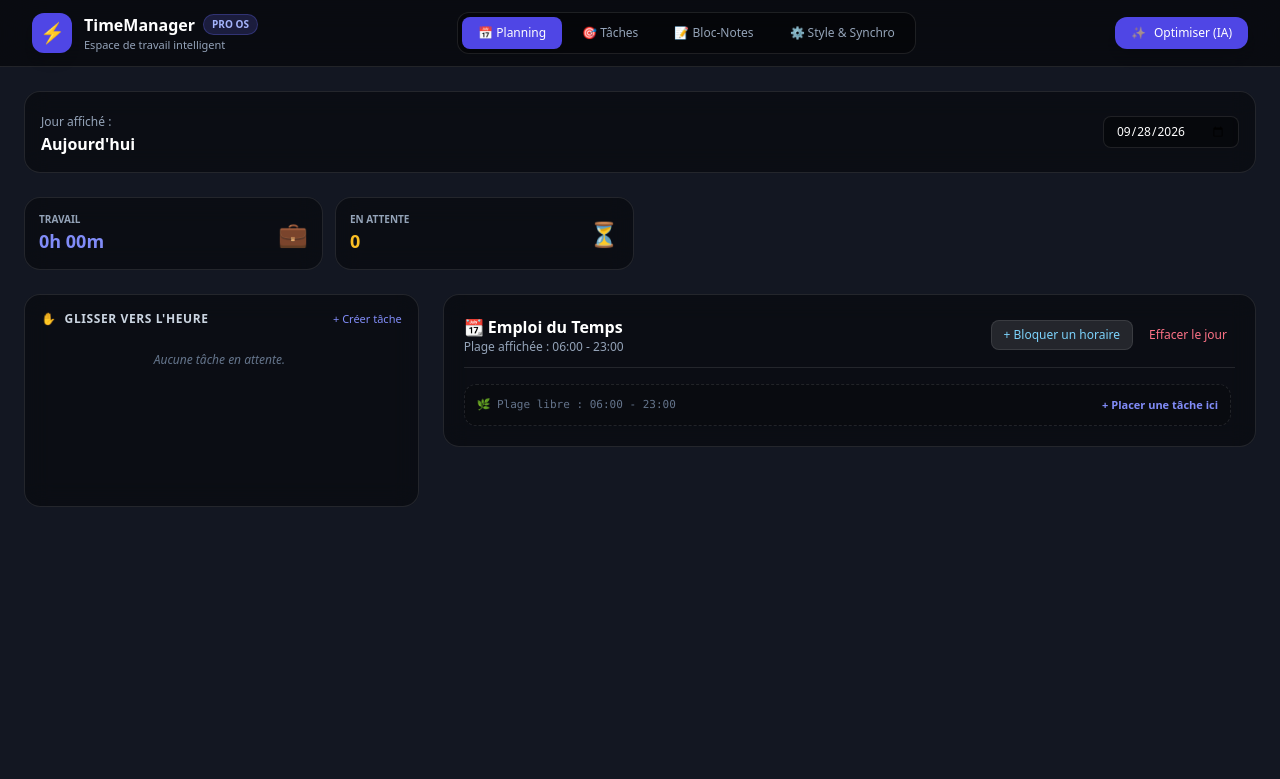
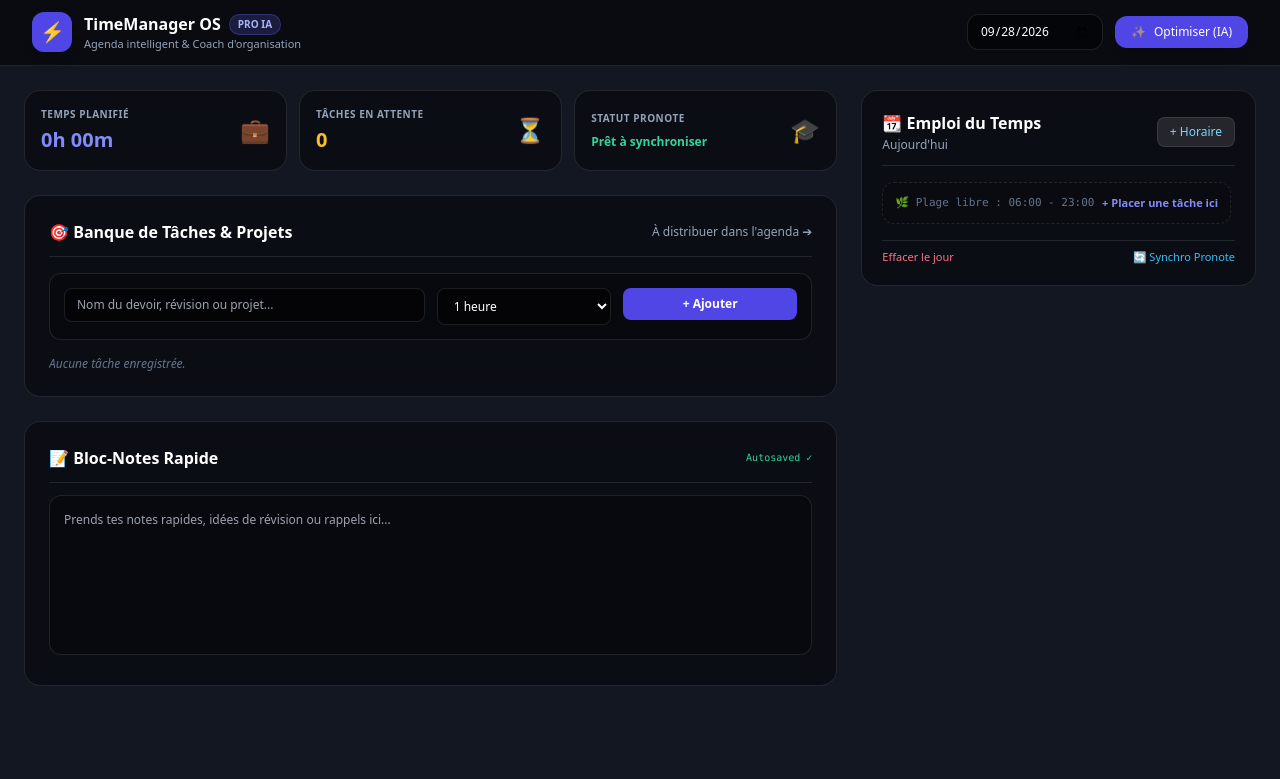
Before and after one commit to rgty355/time-manager, a plain HTML site: page index.html in a window 1280 px wide. Drawn offline with nearby package versions, Linux system fonts and the light colour scheme.

Commit message:
Refactor header and navigation layout
Updated header and navigation elements, including renaming and rephrasing various components. Adjusted layout and added new features like date picker and optimized button.

```diff
--- a/index.html
+++ b/index.html
@@ -26,120 +26,72 @@
 </head>
 <body id="appBody" class="text-slate-100 min-h-screen flex flex-col font-sans antialiased">
 
-  <!-- Header / Navbar -->
+  <!-- Header Top Bar -->
   <header class="border-b border-white/10 bg-black/50 backdrop-blur-xl sticky top-0 z-50 px-4 md:px-8 py-3 flex items-center justify-between">
     <div class="flex items-center gap-3">
       <div class="h-10 w-10 rounded-xl bg-indigo-600 flex items-center justify-center text-white font-black text-xl shadow-lg">⚡</div>
       <div>
         <div class="flex items-center gap-2">
-          <h1 class="text-base font-bold text-white">TimeManager</h1>
-          <span class="text-[10px] font-extrabold px-2 py-0.5 rounded-full bg-indigo-500/20 text-indigo-300 border border-indigo-500/30">PRO OS</span>
+          <h1 class="text-base font-bold text-white">TimeManager OS</h1>
+          <span class="text-[10px] font-extrabold px-2 py-0.5 rounded-full bg-indigo-500/20 text-indigo-300 border border-indigo-500/30">PRO IA</span>
         </div>
-        <p class="text-[11px] text-slate-400">Espace de travail intelligent</p>
+        <p class="text-[11px] text-slate-400">Agenda intelligent & Coach d'organisation</p>
       </div>
     </div>
 
-    <!-- Navigation Bureau -->
-    <nav class="hidden md:flex bg-black/40 border border-white/10 p-1 rounded-xl gap-1 text-xs font-medium">
-      <button id="navPlanning" class="px-4 py-2 rounded-lg text-white bg-indigo-600 shadow-md">📅 Planning</button>
-      <button id="navTasks" class="px-4 py-2 rounded-lg text-slate-400 hover:text-white">🎯 Tâches</button>
-      <button id="navNotes" class="px-4 py-2 rounded-lg text-slate-400 hover:text-white">📝 Bloc-Notes</button>
-      <button id="navSettings" class="px-4 py-2 rounded-lg text-slate-400 hover:text-white">⚙️ Style & Synchro</button>
-    </nav>
-
-    <button id="quickOptimizeBtn" class="bg-indigo-600 hover:bg-indigo-500 text-white font-medium text-xs px-4 py-2 rounded-xl shadow-lg flex items-center gap-2">
-      <span class="animate-pulse">✨</span>
-      <span>Optimiser (IA)</span>
-    </button>
+    <div class="flex items-center gap-3">
+      <input type="date" id="selectedDatePicker" class="bg-black/50 border border-white/10 text-xs text-white rounded-xl px-3 py-2 focus:outline-none focus:border-indigo-500">
+      <button id="quickOptimizeBtn" class="bg-indigo-600 hover:bg-indigo-500 text-white font-medium text-xs px-4 py-2 rounded-xl shadow-lg flex items-center gap-2 transition">
+        <span class="animate-pulse">✨</span>
+        <span class="hidden md:inline">Optimiser (IA)</span>
+      </button>
+    </div>
   </header>
 
-  <!-- Navigation Mobile -->
-  <div class="md:hidden fixed bottom-0 left-0 right-0 z-50 bg-black/90 border-t border-white/10 backdrop-blur-lg flex justify-around p-2 text-[10px]">
-    <button id="mobNavPlanning" class="flex flex-col items-center py-1 text-indigo-400"><span>📅</span> Planning</button>
-    <button id="mobNavTasks" class="flex flex-col items-center py-1 text-slate-400"><span>🎯</span> Tâches</button>
-    <button id="mobNavNotes" class="flex flex-col items-center py-1 text-slate-400"><span>📝</span> Notes</button>
-    <button id="mobNavSettings" class="flex flex-col items-center py-1 text-slate-400"><span>⚙️</span> Options</button>
-  </div>
+  <!-- Dashboard Principal : Layout 2/3 Gauche & 1/3 Droite -->
+  <main class="flex-1 max-w-[1600px] w-full mx-auto p-4 md:p-6 grid grid-cols-1 lg:grid-cols-12 gap-6">
 
-  <!-- Contenu principal -->
-  <main class="flex-1 max-w-7xl w-full mx-auto p-4 md:p-6 pb-20 md:pb-6">
+    <!-- ZONE GAUCHE (2/3) : Tâches, Notes & Widgets -->
+    <section class="lg:col-span-8 space-y-6">
 
-    <!-- VOLET 1 : PLANNING -->
-    <section id="viewPlanning" class="space-y-6">
-      <div class="app-card p-4 rounded-2xl flex flex-wrap justify-between items-center gap-4">
-        <div>
-          <span class="text-xs text-slate-400 font-medium">Jour affiché :</span>
-          <div class="text-base font-bold text-white flex items-center gap-2">
-            <span id="dayLabel">Aujourd'hui</span>
+      <!-- Stats / Récapitulatif rapide -->
+      <div class="grid grid-cols-2 md:grid-cols-3 gap-3">
+        <div class="app-card p-4 rounded-2xl flex items-center justify-between">
+          <div>
+            <div class="text-[10px] text-slate-400 uppercase font-bold tracking-wider">Temps Planifié</div>
+            <div id="statWork" class="text-xl font-black text-indigo-400 mt-1">0h 00m</div>
           </div>
+          <div class="text-2xl">💼</div>
         </div>
-        <div class="flex items-center gap-2">
-          <input type="date" id="selectedDatePicker" class="bg-black/40 border border-white/10 text-xs text-white rounded-lg px-3 py-1.5 focus:outline-none">
+        <div class="app-card p-4 rounded-2xl flex items-center justify-between">
+          <div>
+            <div class="text-[10px] text-slate-400 uppercase font-bold tracking-wider">Tâches en Attente</div>
+            <div id="statPending" class="text-xl font-black text-amber-400 mt-1">0</div>
+          </div>
+          <div class="text-2xl">⏳</div>
+        </div>
+        <div class="app-card p-4 rounded-2xl flex items-center justify-between col-span-2 md:col-span-1">
+          <div>
+            <div class="text-[10px] text-slate-400 uppercase font-bold tracking-wider">Statut Pronote</div>
+            <div id="statPronote" class="text-xs font-bold text-emerald-400 mt-2">Prêt à synchroniser</div>
+          </div>
+          <div class="text-2xl">🎓</div>
         </div>
       </div>
 
-      <!-- Stats -->
-      <div class="grid grid-cols-2 md:grid-cols-4 gap-3">
-        <div class="app-card p-3.5 rounded-2xl flex items-center justify-between">
-          <div>
-            <div class="text-[10px] text-slate-400 uppercase font-bold">Travail</div>
-            <div id="statWork" class="text-lg font-bold text-indigo-400">0h 00m</div>
-          </div>
-          <div class="text-2xl">💼</div>
-        </div>
-        <div class="app-card p-3.5 rounded-2xl flex items-center justify-between">
-          <div>
-            <div class="text-[10px] text-slate-400 uppercase font-bold">En attente</div>
-            <div id="statPending" class="text-lg font-bold text-amber-400">0</div>
-          </div>
-          <div class="text-2xl">⏳</div>
-        </div>
-      </div>
-
-      <!-- Grille Planning + Tiroir Tâches -->
-      <div class="grid grid-cols-1 lg:grid-cols-12 gap-6">
-        <div class="lg:col-span-4 space-y-4">
-          <div class="app-card rounded-2xl p-4 flex flex-col">
-            <div class="flex justify-between items-center mb-3">
-              <h3 class="text-xs font-bold uppercase tracking-wider text-slate-300 flex items-center gap-2">
-                <span>✋</span> GLISSER VERS L'HEURE
-              </h3>
-              <button id="quickSwitchTasks" class="text-[11px] text-indigo-400 hover:underline">+ Créer tâche</button>
-            </div>
-            <div id="draggableTasksList" class="space-y-2.5 min-h-[150px] max-h-[450px] overflow-y-auto pr-1"></div>
-          </div>
+      <!-- Banque de Tâches & Ajout -->
+      <div class="app-card rounded-2xl p-6 space-y-4">
+        <div class="flex justify-between items-center border-b border-white/10 pb-3">
+          <h2 class="text-base font-bold text-white flex items-center gap-2">🎯 Banque de Tâches & Projets</h2>
+          <span class="text-xs text-slate-400">À distribuer dans l'agenda ➔</span>
         </div>
 
-        <div class="lg:col-span-8">
-          <div class="app-card rounded-2xl p-5 space-y-4">
-            <div class="flex justify-between items-center pb-3 border-b border-white/10">
-              <div>
-                <h2 class="text-base font-bold text-white flex items-center gap-2">📆 Emploi du Temps</h2>
-                <p class="text-xs text-slate-400">Plage affichée : 06:00 - 23:00</p>
-              </div>
-              <div class="flex gap-2">
-                <button id="addFixedScheduleBtn" class="bg-white/10 hover:bg-white/20 text-xs text-sky-300 px-3 py-1.5 rounded-lg border border-white/10 transition">+ Bloquer un horaire</button>
-                <button id="clearTimelineBtn" class="text-xs text-rose-400 hover:text-rose-300 px-2 py-1.5 transition">Effacer le jour</button>
-              </div>
-            </div>
-            <div id="timelineGrid" class="space-y-2 max-h-[600px] overflow-y-auto pr-1"></div>
-          </div>
-        </div>
-      </div>
-    </section>
-
-    <!-- VOLET 2 : BANQUE TÂCHES -->
-    <section id="viewTasks" class="hidden space-y-6">
-      <div class="app-card rounded-2xl p-6">
-        <h2 class="text-lg font-bold text-white mb-1">🎯 Banque de Tâches</h2>
-        <form id="fullTaskForm" class="grid grid-cols-1 md:grid-cols-4 gap-4 mb-8 bg-black/40 p-4 rounded-xl border border-white/10">
+        <form id="fullTaskForm" class="grid grid-cols-1 md:grid-cols-4 gap-3 bg-black/30 p-3.5 rounded-xl border border-white/10">
           <div class="md:col-span-2">
-            <label class="block text-xs font-semibold text-slate-400 mb-1">Titre de la tâche</label>
-            <input type="text" id="fullTaskTitle" required placeholder="Ex: Devoir de Mathématiques" class="w-full bg-black/50 border border-white/10 rounded-lg px-3 py-2 text-xs text-white focus:outline-none">
+            <input type="text" id="fullTaskTitle" required placeholder="Nom du devoir, révision ou projet..." class="w-full bg-black/50 border border-white/10 rounded-lg px-3 py-2 text-xs text-white focus:outline-none focus:border-indigo-500">
           </div>
           <div>
-            <label class="block text-xs font-semibold text-slate-400 mb-1">Durée</label>
-            <select id="fullTaskDuration" class="w-full bg-black/50 border border-white/10 rounded-lg px-3 py-2 text-xs text-white">
+            <select id="fullTaskDuration" class="w-full bg-black/50 border border-white/10 rounded-lg px-3 py-2 text-xs text-white focus:outline-none">
               <option value="15">15 min</option>
               <option value="30">30 min</option>
               <option value="45">45 min</option>
@@ -149,75 +101,49 @@
             </select>
           </div>
           <div>
-            <label class="block text-xs font-semibold text-slate-400 mb-1">Priorité</label>
-            <select id="fullTaskPriority" class="w-full bg-black/50 border border-white/10 rounded-lg px-3 py-2 text-xs text-white">
-              <option value="haute">🔥 Haute</option>
-              <option value="moyenne" selected>⚡ Moyenne</option>
-              <option value="basse">🌱 Basse</option>
-            </select>
-          </div>
-          <div class="md:col-span-4 flex justify-end">
-            <button type="submit" class="bg-indigo-600 hover:bg-indigo-500 text-white font-medium text-xs px-6 py-2 rounded-lg transition">+ Ajouter la tâche</button>
+            <button type="submit" class="w-full bg-indigo-600 hover:bg-indigo-500 text-white font-bold text-xs py-2 rounded-lg transition">+ Ajouter</button>
           </div>
         </form>
 
-        <div id="fullTasksContainer" class="grid grid-cols-1 md:grid-cols-2 gap-3"></div>
+        <div id="fullTasksContainer" class="grid grid-cols-1 md:grid-cols-2 gap-3 max-h-[220px] overflow-y-auto pr-1"></div>
       </div>
+
+      <!-- Bloc Notes & Notes Rapides -->
+      <div class="app-card rounded-2xl p-6 space-y-3">
+        <div class="flex justify-between items-center border-b border-white/10 pb-3">
+          <h2 class="text-base font-bold text-white flex items-center gap-2">📝 Bloc-Notes Rapide</h2>
+          <span id="noteSaveStatus" class="text-[10px] text-emerald-400 font-mono">Autosaved ✓</span>
+        </div>
+        <textarea id="quickNotesArea" placeholder="Prends tes notes rapides, idées de révision ou rappels ici..." class="w-full h-40 bg-black/30 border border-white/10 rounded-xl p-3.5 text-xs text-slate-200 focus:outline-none focus:border-indigo-500 resize-none leading-relaxed"></textarea>
+      </div>
+
     </section>
 
-    <!-- VOLET 3 : NOTES -->
-    <section id="viewNotes" class="hidden space-y-6">
-      <div class="app-card rounded-2xl p-6">
-        <h2 class="text-base font-bold text-white mb-2">📝 Bloc-Notes</h2>
-        <textarea id="quickNotesArea" placeholder="Écris tes notes ici..." class="w-full h-64 bg-black/40 border border-white/10 rounded-xl p-4 text-xs text-slate-200 focus:outline-none resize-none"></textarea>
-      </div>
-    </section>
+    <!-- ZONE DROITE (1/3) : EMPLOI DU TEMPS TYPE GOOGLE CALENDAR / PRONOTE -->
+    <aside class="lg:col-span-4 space-y-4">
+      <div class="app-card rounded-2xl p-5 space-y-4 sticky top-20">
 
-    <!-- VOLET 4 : SETTINGS / PRONOTE / RGB -->
-    <section id="viewSettings" class="hidden space-y-6">
-      <div class="app-card rounded-2xl p-6 space-y-5 border-sky-500/30">
-        <div class="flex items-center gap-3 border-b border-white/10 pb-4">
-          <div class="p-2.5 rounded-xl bg-sky-500/20 text-sky-400 font-bold text-xl border border-sky-500/30">🎓</div>
+        <div class="flex justify-between items-center pb-3 border-b border-white/10">
           <div>
-            <h3 class="text-base font-bold text-white">Synchronisation Pronote</h3>
-            <p class="text-xs text-slate-400">Importe tes cours automatiquement via fichier agenda (.ics)</p>
+            <h2 class="text-base font-bold text-white flex items-center gap-2">📆 Emploi du Temps</h2>
+            <p id="dayLabel" class="text-xs text-slate-400 font-medium mt-0.5">Aujourd'hui</p>
           </div>
+          <button id="addFixedScheduleBtn" class="bg-white/10 hover:bg-white/20 text-xs text-sky-300 px-3 py-1.5 rounded-lg border border-white/10 transition">+ Horaire</button>
         </div>
 
-        <div class="grid grid-cols-1 md:grid-cols-2 gap-4">
-          <!-- Import ICS -->
-          <div class="bg-black/40 border border-white/10 p-4 rounded-xl space-y-3">
-            <h4 class="text-xs font-bold text-sky-300 flex items-center gap-2"><span>📅</span> Import Fichier iCal / Agenda (.ics)</h4>
-            <p class="text-[11px] text-slate-400">Télécharge ton fichier <code>.ics</code> depuis Pronote et sélectionne-le :</p>
-            <input type="file" id="icsFileInput" accept=".ics" class="w-full text-xs text-slate-400 file:mr-4 file:py-1.5 file:px-3 file:rounded-lg file:border-0 file:text-xs file:font-semibold file:bg-sky-600/20 file:text-sky-300 hover:file:bg-sky-600/30">
-          </div>
+        <!-- Grille Style Timeline Google Calendar / Pronote -->
+        <div id="timelineGrid" class="space-y-2 max-h-[calc(100vh-220px)] overflow-y-auto pr-1"></div>
 
-          <!-- Import Texte -->
-          <div class="bg-black/40 border border-white/10 p-4 rounded-xl space-y-3">
-            <h4 class="text-xs font-bold text-sky-300 flex items-center gap-2"><span>📋</span> Copier-Coller Texte Pronote</h4>
-            <textarea id="pronoteRawImport" placeholder="Ex: 08h00 - 09h00 : MATHS" class="w-full h-16 bg-black/50 border border-white/10 rounded-lg p-2 text-xs text-white focus:outline-none resize-none"></textarea>
-            <button id="importPronoteTextBtn" class="w-full bg-sky-600 hover:bg-sky-500 text-white font-medium text-xs py-1.5 rounded-lg transition">Importer le texte</button>
-          </div>
+        <div class="pt-2 border-t border-white/10 flex justify-between items-center">
+          <button id="clearTimelineBtn" class="text-[11px] text-rose-400 hover:underline">Effacer le jour</button>
+          <button id="openPronoteSyncBtn" class="text-[11px] text-sky-400 hover:underline flex items-center gap-1">🔄 Synchro Pronote</button>
         </div>
+
       </div>
-
-      <div class="app-card rounded-2xl p-6 space-y-5">
-        <h3 class="text-sm font-bold text-white">🎨 Régulateur de Style RGB</h3>
-        <div class="flex justify-between items-center">
-          <label class="text-xs font-medium text-slate-300">Couleur de fond :</label>
-          <input type="color" id="bgColorPicker" value="#131722" class="h-8 w-14 rounded cursor-pointer bg-transparent border-0">
-        </div>
-        <div class="grid grid-cols-4 gap-2 pt-2">
-          <button class="preset-bg-btn p-2 rounded-lg text-[10px] font-mono border border-white/10 bg-[#131722]" data-bg="#131722">Sombre</button>
-          <button class="preset-bg-btn p-2 rounded-lg text-[10px] font-mono border border-white/10 bg-[#0f172a]" data-bg="#0f172a">Navy</button>
-          <button class="preset-bg-btn p-2 rounded-lg text-[10px] font-mono border border-white/10 bg-[#18181b]" data-bg="#18181b">Graphite</button>
-          <button class="preset-bg-btn p-2 rounded-lg text-[10px] font-mono border border-white/10 bg-[#022c22]" data-bg="#022c22">Émeraude</button>
-        </div>
-      </div>
-    </section>
+    </aside>
 
   </main>
 
-  <script src="./app.js?v=3"></script>
+  <script src="./app.js?v=4"></script>
 </body>
 </html>
```
